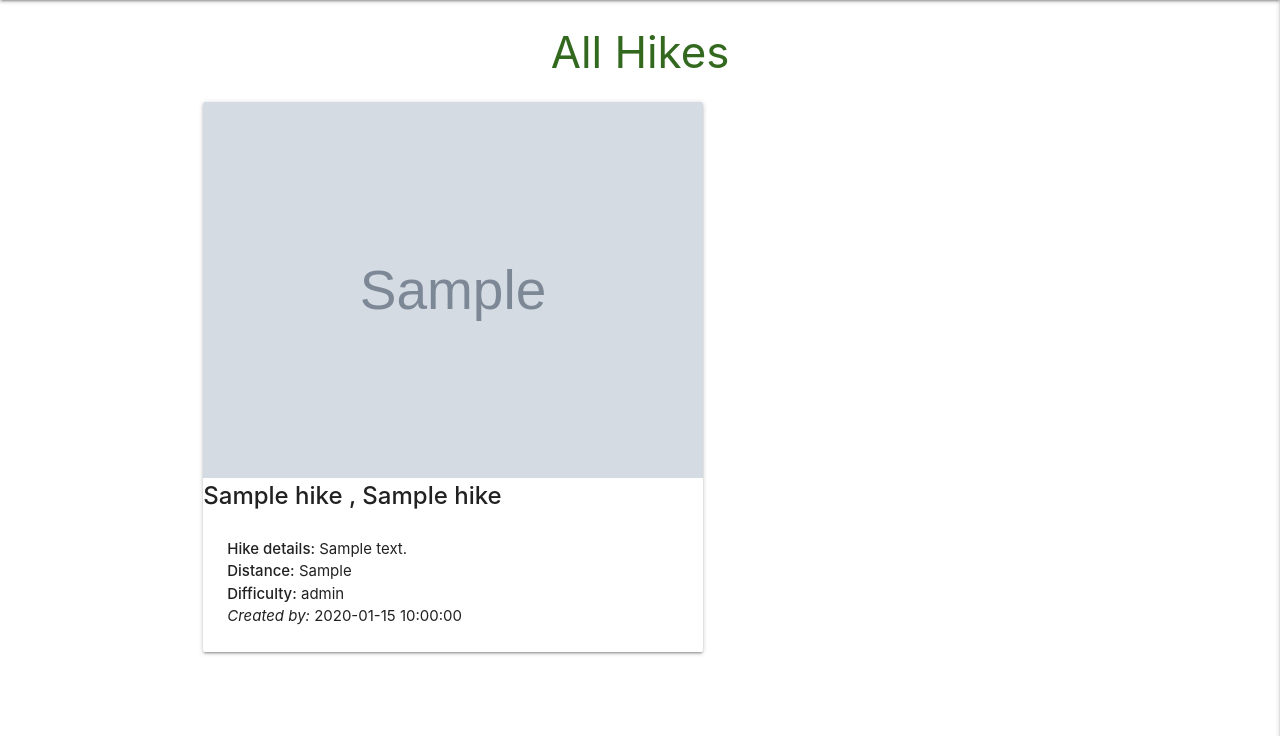
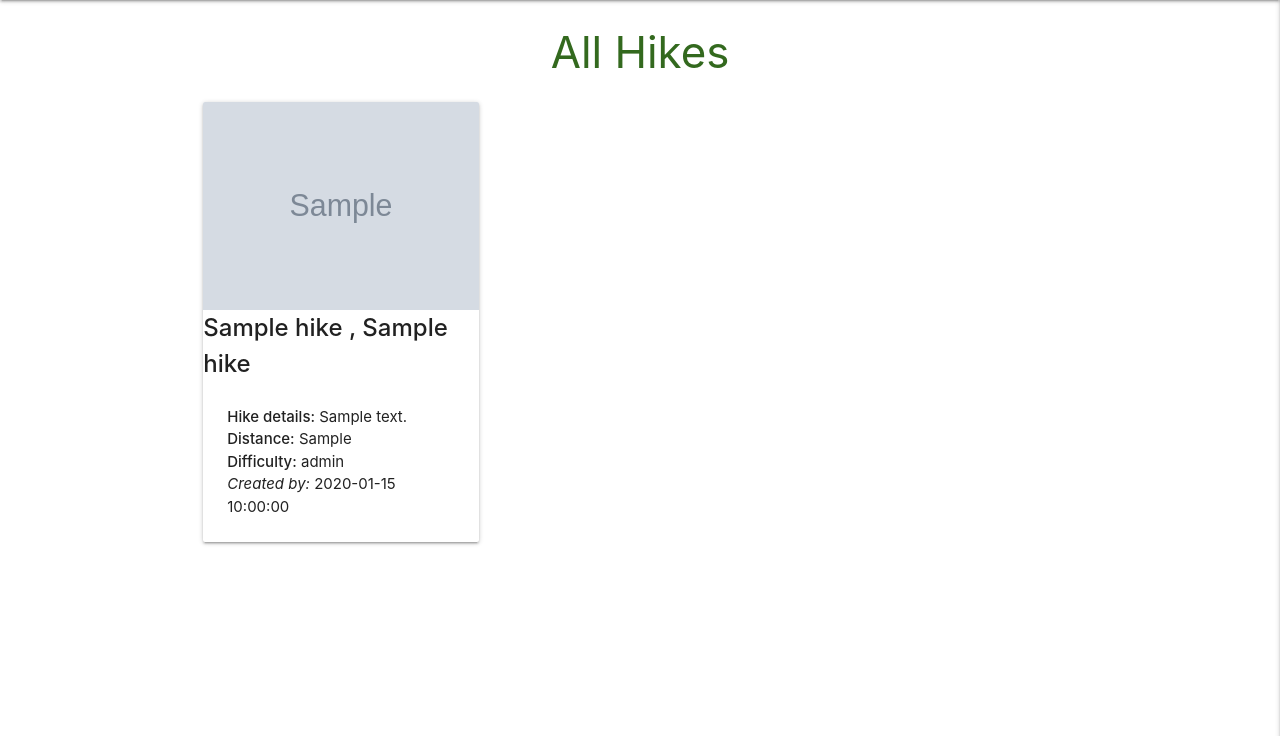
Before and after one commit to MWatty/hike_ireland, a Flask app: page / in a window 1280 px wide. Shown: the part 64-800 px from the top of the page. Run offline with Flask 2, Linux system fonts and the light colour scheme; grey boxes marked "Sample" are stand-in pictures; a database or web service that is not in the repository returns one stand-in record (values such as "Sample title"); some libraries are stand-ins or nearby versions.

Commit message:
updated layout of cards on the homepage

```diff
--- a/templates/hikes.html
+++ b/templates/hikes.html
@@ -5,7 +5,7 @@
 
 <div class="row">
     {% for hike in hikes %}
-    <div class="col s12 m7">
+    <div class="col s4 m4">
         <div class="card">
             <div class="card-image">
                 <img src="{{ hike.hike_image_url }}" alt="hike image">
```
